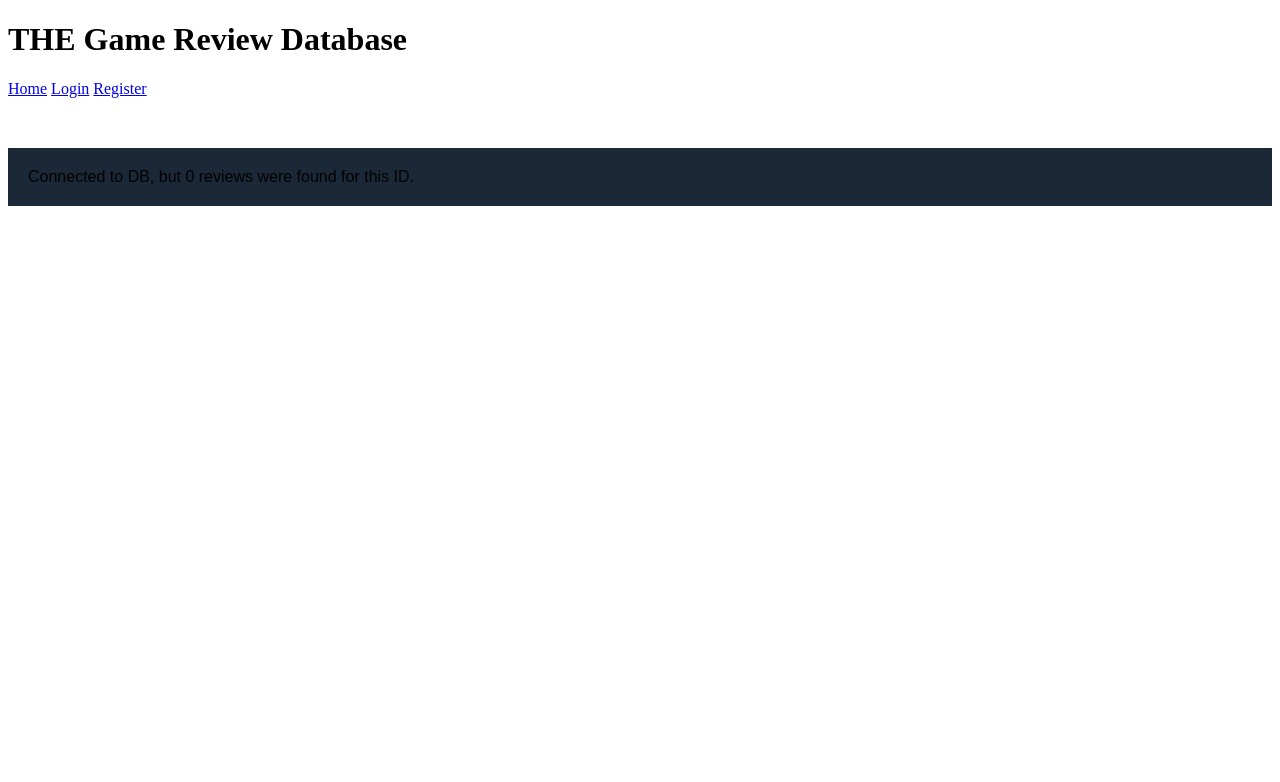
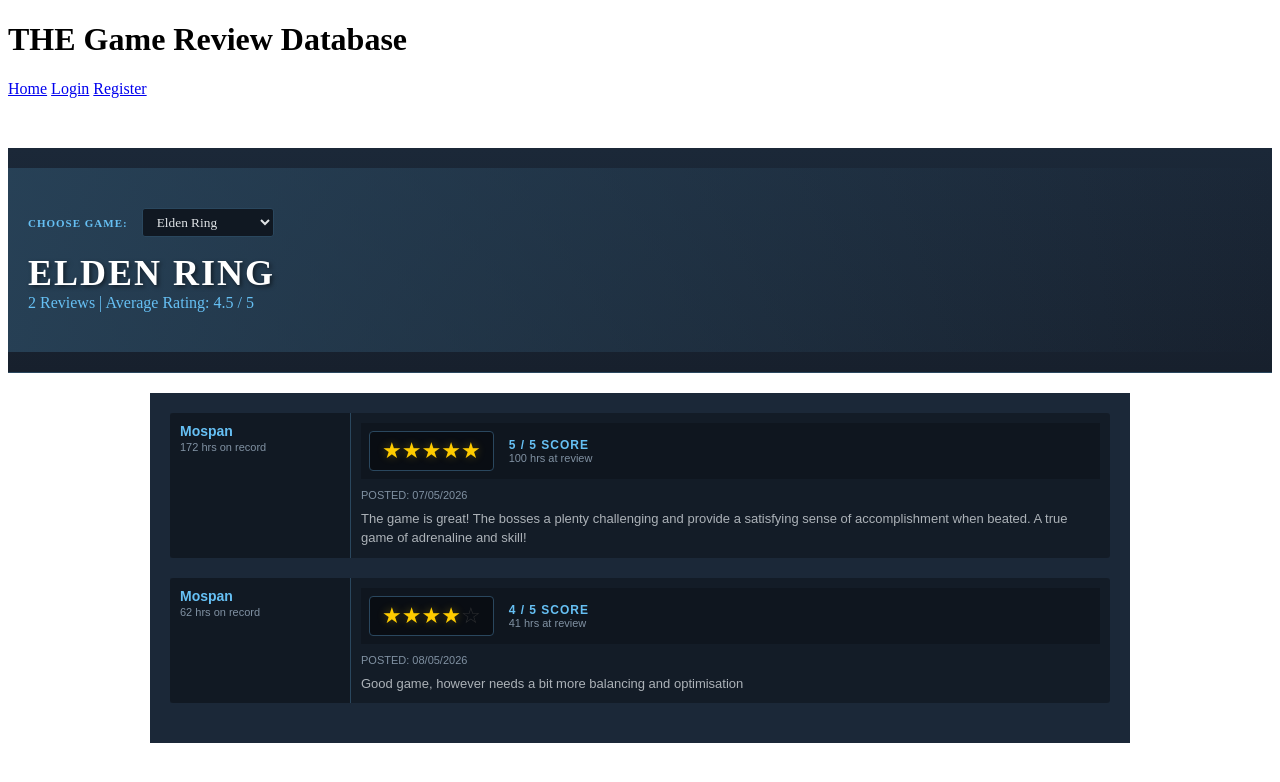
Before and after one commit to AlexMospan/Software-Engineering-Y12-AT2, a Flask app: page / in a window 1280 px wide. Shown: the top 782 px of the page. Run offline with Flask 3, Linux system fonts and the light colour scheme; data comes from the database, SQL or seed files in the repository; data that the repository does not hold is empty.

Commit message:
improved rating system, added and improved the styling, addition of a drop down menu to select the game, now has a proper display of reviews and game

```diff
--- a/db.py
+++ b/db.py
@@ -16,3 +16,15 @@ def get_reviews_from_db(game_id):
     rows = cursor.fetchall()
     conn.close()
     return [dict(row) for row in rows]
+
+def get_game_details(game_id):
+    conn = sqlite3.connect('.database/GameReviews.db')
+    conn.row_factory = sqlite3.Row
+    cursor = conn.cursor()
+
+    # Assuming your GAMES table has a column named 'title' or 'name'
+    cursor.execute("SELECT * FROM GAMES WHERE id = ?", (game_id,))
+    game = cursor.fetchone()
+
+    conn.close()
+    return dict(game) if game else None
--- a/main.py
+++ b/main.py
@@ -1,4 +1,5 @@
 from flask import Flask, render_template, request, jsonify
+import sqlite3
 import db
 
 app = Flask(__name__)
@@ -17,4 +18,28 @@ def api_get_reviews(game_id):
 
     return jsonify(data)
 
+@app.route('/api/game_info/<int:game_id>')
+def get_game_info(game_id):
+    conn = sqlite3.connect('.database/GameReviews.db')
+    cursor = conn.cursor()
+
+    # Get Game Title
+    cursor.execute("SELECT title FROM GAMES WHERE id = ?", (game_id,))
+    game = cursor.fetchone()
+
+    # Get Review Count
+    cursor.execute("SELECT COUNT(*) FROM REVIEWS WHERE game_id = ?", (game_id,))
+    count = cursor.fetchone()[0]
+    avg_row = conn.execute('SELECT AVG(rating) FROM REVIEWS WHERE game_id = ?', (game_id,)).fetchone()
+    avg_rating = round(avg_row[0], 1) if avg_row[0] is not None else 0
+    conn.close()
+
+    if game:
+        return jsonify({
+            "title": game[0],
+            "count": count,
+            "average": avg_rating
+        })
+    return jsonify({"error": "Game not found"}), 404
+
 app.run(debug=True, port=5000)
--- a/static/css/style.css
+++ b/static/css/style.css
@@ -165,3 +165,108 @@ nav a.active {
     font-size: 11px;
     color: #626366;
 }
+
+#game-header-container {
+    margin-bottom: 30px;
+    background: #1b2838;
+    border-bottom: 2px solid #2a475e;
+}
+
+#game-info-card {
+    padding: 40px 20px;
+    background: linear-gradient(90deg, rgba(42, 71, 94, 0.8) 0%, rgba(27, 40, 56, 0) 100%);
+    display: flex;
+    align-items: center;
+}
+
+#game-title {
+    color: white;
+    font-size: 36px;
+    margin: 0;
+    text-transform: uppercase;
+    letter-spacing: 2px;
+    text-shadow: 2px 2px 4px rgba(0,0,0,0.5);
+}
+
+.game-stats {
+    color: #66c0f4;
+    font-size: 14px;
+    margin-top: 5px;
+    font-weight: bold;
+}
+
+#debug-container {
+    max-width: 940px; /* Standard Steam Content Width */
+    margin: 0 auto;   /* Centers the feed on the page */
+    padding: 20px;
+}
+
+#game-header-container {
+    padding: 20px 0;
+    margin-bottom: 20px;
+    background: linear-gradient(to bottom, #1b2838, #17202d);
+    border-bottom: 1px solid #2a475e;
+}
+
+/* Star Container Styling */
+.star-container {
+    background: rgba(0, 0, 0, 0.4);
+    padding: 6px 12px;
+    border-radius: 4px;
+    margin-right: 15px;
+    border: 1px solid #2a475e;
+    display: flex;
+    align-items: center;
+}
+
+.gold-stars {
+    color: #ffcc00; /* Classic Gold */
+    font-size: 22px;
+    text-shadow: 0 0 10px rgba(255, 204, 0, 0.3);
+}
+
+.empty-stars {
+    color: #444; /* Faded Grey */
+    font-size: 22px;
+    opacity: 0.6;
+}
+
+/* Update the status text to match the "Score" vibe */
+.status {
+    color: #66c0f4;
+    font-weight: 800;
+    font-size: 12px;
+    letter-spacing: 1px;
+}
+
+.game-selector-container {
+    margin-bottom: 15px;
+}
+
+.game-selector-container label {
+    color: #66c0f4;
+    font-size: 11px;
+    font-weight: bold;
+    letter-spacing: 1px;
+    margin-right: 10px;
+}
+
+#game-selector {
+    background-color: #101822;
+    color: #dfe3e6;
+    border: 1px solid #2a475e;
+    padding: 5px 10px;
+    border-radius: 3px;
+    font-family: inherit;
+    cursor: pointer;
+    outline: none;
+}
+
+#game-selector:hover {
+    border-color: #66c0f4;
+}
+
+#game-selector option {
+    background-color: #1b2838;
+    color: white;
+}
--- a/static/js/reviews.js
+++ b/static/js/reviews.js
@@ -1,31 +1,25 @@
 async function loadReviews(gameId) {
-    console.log("1. Function triggered for Game ID:", gameId);
+    const container = document.getElementById('debug-container');
+    if (!container) return;
 
-    const container = document.getElementById('debug-container');
-    if (!container) {
-        console.error("ERROR: Could not find 'debug-container' in the HTML!");
-        return;
-    }
+    container.innerHTML = '<div style="color: #66c0f4; padding: 20px;">Loading reviews...</div>';
 
     try {
         const response = await fetch(`/api/reviews/${gameId}`);
-        console.log("2. Response status:", response.status);
-
-        if (!response.ok) {
-            throw new Error(`HTTP error! status: ${response.status}`);
-        }
+        if (!response.ok) throw new Error(`HTTP error! status: ${response.status}`);
 
         const data = await response.json();
-        console.log("3. Data received from Python:");
-        console.table(data);
 
         if (data.length === 0) {
-            container.innerHTML = "Connected to DB, but 0 reviews were found for this ID.";
+            container.innerHTML = "Connected to DB, but 0 reviews were found for this game.";
             return;
         }
 
         let htmlContent = "";
         data.forEach(rev => {
+            const goldStars = '★'.repeat(rev.rating);
+            const emptyStars = '☆'.repeat(5 - rev.rating);
+
             htmlContent += `
                 <div class="steam-review-card">
                     <div class="author-column">
@@ -35,30 +29,82 @@ async function loadReviews(gameId) {
 
                     <div class="content-column">
                         <div class="rating-header">
-                            <div class="thumb">${rev.is_recommended == 1 ? '👍' : '👎'}</div>
+                            <div class="star-container">
+                                <span class="gold-stars">${goldStars}</span><span class="empty-stars">${emptyStars}</span>
+                            </div>
                             <div class="rating-details">
-                                <div class="status">${rev.is_recommended == 1 ? 'Recommended' : 'Not Recommended'}</div>
-                                <div class="playtime-at-review">${rev.hours_at_review} hrs at time of review</div>
+                                <div class="status">${rev.rating} / 5 SCORE</div>
+                                <div class="playtime-at-review">${rev.hours_at_review} hrs at review</div>
                             </div>
                         </div>
 
                         <div class="posted-date">Posted: ${rev.date}</div>
                         <div class="review-text">${rev.review_text}</div>
 
-                        <div class="review-footer">
-                            ${rev.helpful_count} people found this review helpful.
-                            ${rev.funny_count > 0 ? rev.funny_count + ' people found this funny' : ''}
                         </div>
-                    </div>
                 </div>`;
         });
         container.innerHTML = htmlContent;
 
     } catch (error) {
-        console.error("4. Fetch Error:", error);
-        container.innerHTML = "Fetch failed. Check Python terminal for errors.";
+        console.error("Fetch Error:", error);
+        container.innerHTML = "Error loading reviews.";
     }
 }
 
-console.log("JS file loaded. Calling loadReviews now...");
-loadReviews(1);
+async function updateHeader(gameId) {
+    try {
+        const response = await fetch(`/api/game_info/${gameId}`);
+        const data = await response.json();
+
+        const titleElem = document.getElementById('game-title');
+        const countElem = document.getElementById('review-count');
+        const ratingElem = document.getElementById('overall-rating'); // Make sure this ID exists in HTML
+
+        if (titleElem && data.title) titleElem.innerText = data.title;
+        if (countElem && data.count !== undefined) countElem.innerText = `${data.count} Reviews`
+            countElem.style.color = "#66c0f4"; // Steam Blue;
+
+        // Update the Rating text
+        if (ratingElem) {
+            if (data.average > 0) {
+                ratingElem.innerText = `| Average Rating: ${data.average} / 5`;
+                ratingElem.style.color = "#66c0f4"; // Steam Blue
+            } else {
+                ratingElem.innerText = "| No Ratings Yet";
+                ratingElem.style.color = "#8091a2"; // Faded Grey
+            }
+        }
+
+    } catch (error) {
+        console.error("Error updating header:", error);
+    }
+}
+
+async function switchToGame(gameId) {
+    console.log("Attempting to switch to Game ID:", gameId);
+
+    // 1. Update the Header (Title/Count)
+    await updateHeader(gameId);
+
+    // 2. Load the actual Review Cards
+    await loadReviews(gameId);
+}
+
+window.addEventListener('DOMContentLoaded', () => {
+    const selector = document.getElementById('game-selector');
+
+    if (selector) {
+        // 1. Initial Load: Load whatever is currently selected
+        switchToGame(selector.value);
+
+        // 2. The Fix: Add the event listener here instead of in the HTML
+        selector.addEventListener('change', (event) => {
+            // event.target.value is the ID (1, 2, 3, etc.)
+            switchToGame(event.target.value);
+        });
+    } else {
+        // Fallback if selector isn't found
+        switchToGame(1);
+    }
+});
--- a/templates/index.html
+++ b/templates/index.html
@@ -8,6 +8,24 @@
 
 </div>
 
+<div id="game-header-container">
+    <div id="game-info-card">
+        <div class="game-details">
+            <div class="game-selector-container">
+                <label for="game-selector">CHOOSE GAME:</label>
+                <select id="game-selector">
+                    <option value="1">Elden Ring</option>
+                    <option value="2">Cyberpunk 2077</option>
+                </select>
+            </div>
+            <h1 id="game-title">Select a Game</h1>
+            <div class="stats-bar">
+                <span id="review-count">0 Reviews</span>
+                <span id="overall-rating">| No Rating</span>
+            </div>
+        </div>
+    </div>
+</div>
 <div id="debug-container"></div>
 
 <script src="{{ url_for('static', filename='js/reviews.js') }}"></script>
```
Also changed, not shown: .database/GameReviews.db.
